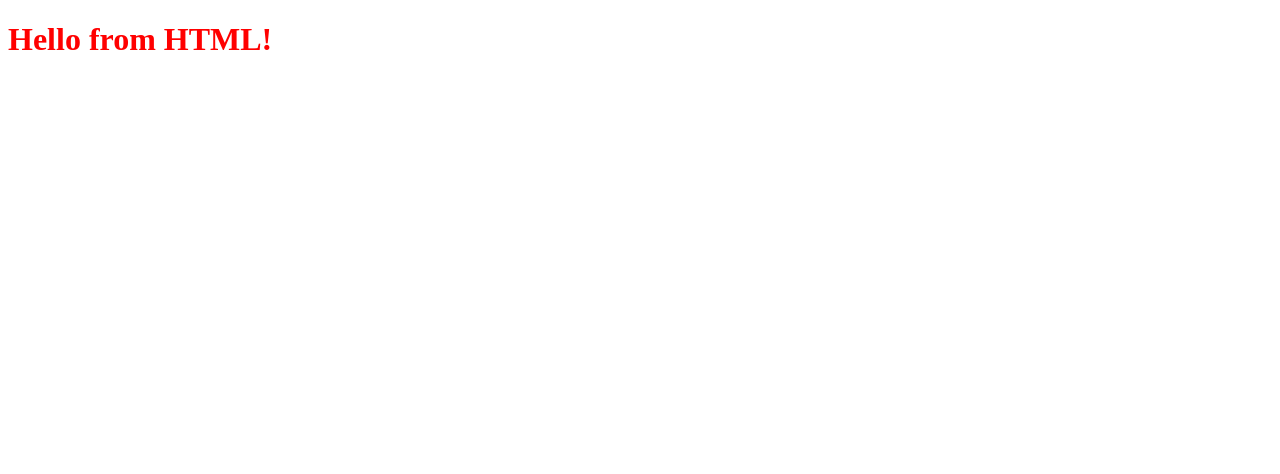
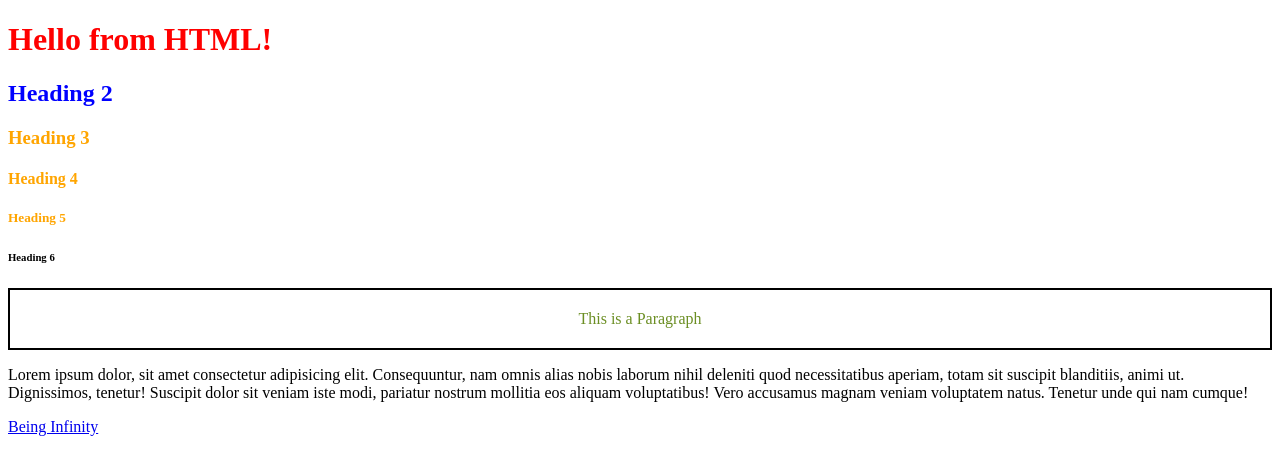
Before and after one commit to Gayathri17-rgn/autosuggest, a website: page frontend/index.html in a window 1280 px wide. Drawn offline with Linux system fonts and the light colour scheme.

Commit message:
introduction to html,css

```diff
--- a/frontend/CSS/index.css
+++ b/frontend/CSS/index.css
@@ -1,3 +1,17 @@
 h1{
     color: red;
 }
+#Heading2{
+    color: blue;
+}
+.Heading{
+   color: orange;
+}
+.para{
+    border: 2px;
+    border-color: black;
+    color: olivedrab;
+    border-style: solid;
+    padding: 20px;
+    text-align: center;
+}
--- a/frontend/index.html
+++ b/frontend/index.html
@@ -8,6 +8,14 @@
 </head>
 <body>
     <h1>Hello from HTML!</h1>
+    <h2 id="Heading2">Heading 2</h2>
+    <h3 class="Heading">Heading 3</h3>
+    <h4 class="Heading">Heading 4</h4>
+    <h5 class="Heading">Heading 5</h5>
+    <h6>Heading 6</h6>
+    <p class="para">This is a Paragraph</p>
+    <p>Lorem ipsum dolor, sit amet consectetur adipisicing elit. Consequuntur, nam omnis alias nobis laborum nihil deleniti quod necessitatibus aperiam, totam sit suscipit blanditiis, animi ut. Dignissimos, tenetur! Suscipit dolor sit veniam iste modi, pariatur nostrum mollitia eos aliquam voluptatibus! Vero accusamus magnam veniam voluptatem natus. Tenetur unde qui nam cumque!</p>
+    <a href="https://www.being-infinity.com/">Being Infinity</a>
     <script src="js/index.js"></script>
 </body>
     </html>
```
